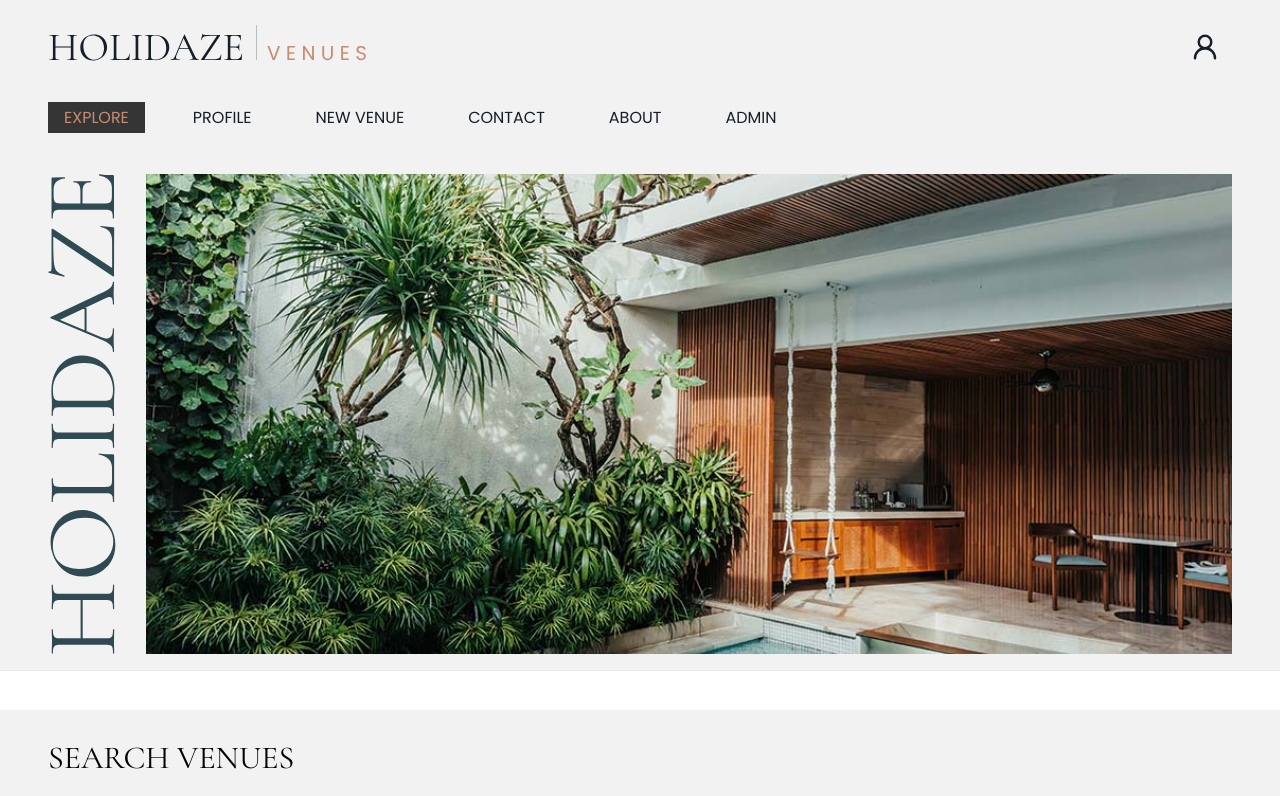
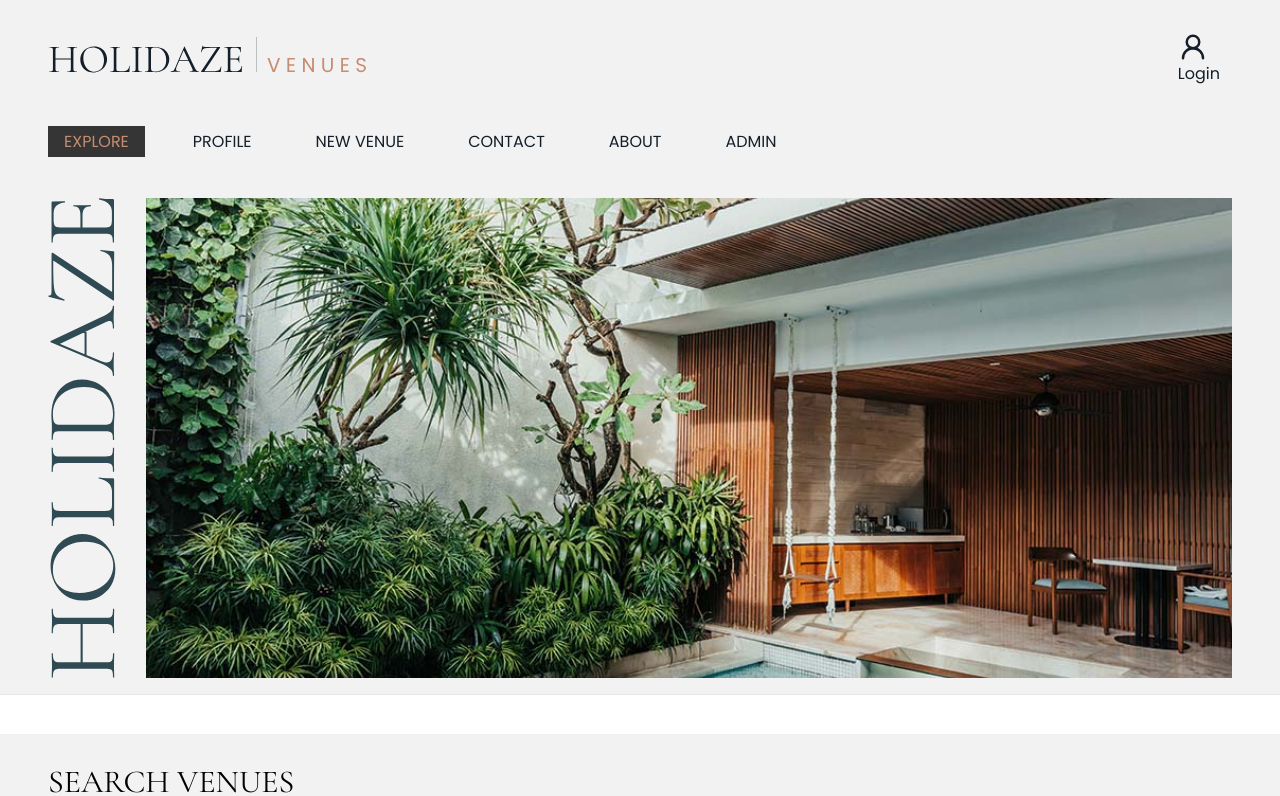
Before and after one commit to Anne-Serine/holidaze_project-exam-2, a React (Vite) app: page / in a window 1280 px wide. Shown: the top 796 px of the page. Built offline with nearby package versions, Linux system fonts and the light colour scheme; no server answers.

Commit message:
Logout functionality

```diff
--- a/src/components/forms/LoginForm.jsx
+++ b/src/components/forms/LoginForm.jsx
@@ -47,7 +47,7 @@ function LoginForm() {
                 onChange={(e) => setEmail(e.target.value)}
               />
             </div>
-            <div>
+            <div className="mb-5">
               <label htmlFor="">Password</label>
               <input
                 type="password"
--- a/src/components/layout/Header.jsx
+++ b/src/components/layout/Header.jsx
@@ -2,9 +2,12 @@ import { Link } from "react-router-dom";
 import Nav from "./Nav";
 import { Menu, UserRound } from "lucide-react";
 import { useEffect, useState } from "react";
+import { useAuthStore } from "../../hooks/Store";
 
 function Header() {
   const [isOpen, setIsOpen] = useState(false);
+  const logoutUser = useAuthStore((state) => state.logoutUser);
+  const token = useAuthStore((state) => state.token);
 
   useEffect(() => {
     const handleResize = () => {
@@ -20,14 +23,19 @@ function Header() {
     return () => window.removeEventListener("resize", handleResize);
   }, []);
 
+
   return (
     <header className="relative bg-daze-bg text-daze-text py-3 flex flex-col gap-4">
       <div className="container flex justify-between items-center">
         <Link to="/" className="scale-75 md:scale-100">
           <img src="/assets/logo.svg" alt="Holidaze logo" />
         </Link>
-        <button className="p-3">
+        <button
+          className="p-3"
+          onClick={logoutUser}
+          >
           <UserRound size={30} className="scale-75 md:scale-100" />
+          {token ? "Logout" : "Login"}
         </button>
         <button
           onClick={() => setIsOpen(!isOpen)}
--- a/src/hooks/Store.jsx
+++ b/src/hooks/Store.jsx
@@ -16,21 +16,22 @@ export const useAuthStore = create(
             {
               method: "POST",
               headers: {
-                'content-Type': 'application/json',
+                "content-Type": "application/json",
               },
-              body: JSON.stringify({ "name": userData.name, "email": userData.email, "password": userData.password })
+              body: JSON.stringify({
+                name: userData.name,
+                email: userData.email,
+                password: userData.password,
+              }),
             }
-          ).then(
-            (result) => result.json()
-          );
+          ).then((result) => result.json());
 
-          if ( response.data) {
+          if (response.data) {
             set(() => ({
               registeredUser: "Successfully registered",
             }));
-            window.location.href = "/login"
+            window.location.href = "/login";
           }
-
         } catch (error) {
           console.log("Error fetching venues", error);
           set(() => ({
@@ -39,8 +40,7 @@ export const useAuthStore = create(
         }
       },
 
-      resetRegisteredUser: () =>
-        set({ registeredUser: "" }),
+      resetRegisteredUser: () => set({ registeredUser: "" }),
 
       loginUser: async (userData) => {
         try {
@@ -49,24 +49,23 @@ export const useAuthStore = create(
             {
               method: "POST",
               headers: {
-                'content-Type': 'application/json',
+                "content-Type": "application/json",
               },
-              body: JSON.stringify({ "email": userData.email, "password": userData.password })
+              body: JSON.stringify({
+                email: userData.email,
+                password: userData.password,
+              }),
             }
-          ).then(
-            (result) => result.json()
-          );
+          ).then((result) => result.json());
 
-          if ( response.data) {
-
+          if (response.data) {
             const { accessToken, ...user } = response.data;
             set(() => ({
               token: accessToken,
               user: user,
             }));
-            window.location.href = "/"
+            window.location.href = "/";
           }
-
         } catch (error) {
           console.log("Error fetching venues", error);
           set(() => ({
@@ -75,8 +74,15 @@ export const useAuthStore = create(
         }
       },
 
-      logoutUser: () =>
-        set({token: null}),
+      logoutUser: () => {
+        console.log("Logging out...")
+        localStorage.clear();
+        set({
+          token: null,
+          user: {}
+        });
+        window.location.href = "/login";
+      },
     }),
     {
       name: "auth-storage", // Name in localStorage,
@@ -84,18 +90,17 @@ export const useAuthStore = create(
   )
 );
 
-
 const useVenues = create((set) => ({
   allVenues: [],
   error: null,
 
-  getAllVenues: async (id = '') => {
+  getAllVenues: async (id = "") => {
     try {
       const response = await fetch(
-        `${import.meta.env.VITE_BASE_URL}holidaze/venues${id ? `/${id}?_owner=true&_bookings=true` : ''}`
-      ).then(
-        (result) => result.json()
-      );
+        `${import.meta.env.VITE_BASE_URL}holidaze/venues${
+          id ? `/${id}?_owner=true&_bookings=true` : ""
+        }`
+      ).then((result) => result.json());
       if (id) {
         return response.data;
       } else {
@@ -117,21 +122,21 @@ export default useVenues;
 export const useBookings = create((set) => ({
   allBookings: [],
   error: null,
-  getAllBookings: async (id = '') => {
+  getAllBookings: async (id = "") => {
     try {
       const response = await fetch(
-        `${import.meta.env.VITE_BASE_URL}holidaze/bookings${id ? `/${id}?_customer=true&_venue=true` : ''}`,
+        `${import.meta.env.VITE_BASE_URL}holidaze/bookings${
+          id ? `/${id}?_customer=true&_venue=true` : ""
+        }`,
         {
           method: "GET",
           headers: {
-            'content-Type': 'application/json',
+            "content-Type": "application/json",
           },
         }
-      ).then(
-        (result) => result.json()
-      );
+      ).then((result) => result.json());
       if (id) {
-        return response.data
+        return response.data;
       } else {
         set(() => ({
           allBookings: response.data,
@@ -141,11 +146,10 @@ export const useBookings = create((set) => ({
       console.log("Error fetching venues", error);
       set(() => ({
         error: error.message,
-      }))
+      }));
     }
-  }
-}))
-
+  },
+}));
 
 // export const useProfilesStore = create((set) => ({
 //   allProfiles: [],
@@ -181,9 +185,6 @@ export const useBookings = create((set) => ({
 //   }
 // }))
 
-
-
-
 // createToken: async (url, credentials) => {
 //   try {
 //     const response = await axios.post(url, credentials);
--- a/src/pages/Login.jsx
+++ b/src/pages/Login.jsx
@@ -11,9 +11,9 @@ function Login() {
         />
       </div>
       <div className="h-[100vh] w-[50vw] absolute right-0 bg-daze-bg asymatrical-right flex items-center justify-center">
-        <div className="flex flex-col items-center gap-5 max-w-[20rem]">
+        <div className="flex flex-col items-center gap-5 max-w-[15rem]">
           <h1 className="text-3xl">Login</h1>
-          <h2 className="text-2xl mb-5">
+          <h2 className="text-xl mb-5">
             To be able to book your next adventure
           </h2>
           <LoginForm />
```
